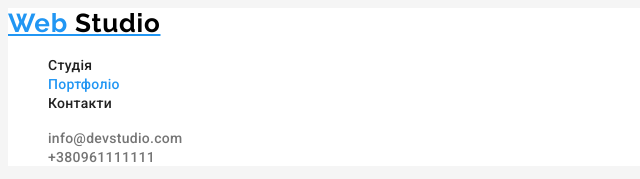
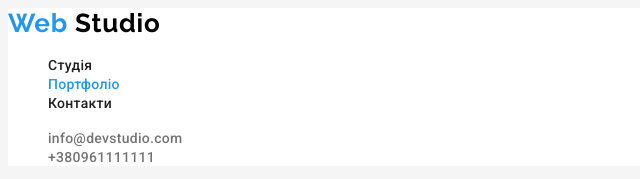
Before and after one commit to alexzhadobko/goit-markup-hw-02, a plain HTML site: page portfolio.html in a window 1280 px wide. Shown: the top 179 px of the page, 0-640 px from the left. Drawn offline with Linux system fonts and the light colour scheme.

Commit message:
Add files via upload

```diff
--- a/portfolio.html
+++ b/portfolio.html
@@ -16,7 +16,7 @@
   <body class="body">
     <header class="header">
       <nav class="header-nav">
-        <a class="header-logo" href="index.html">Web
+        <a class="link header-logo" href="index.html">Web
           <span class="header-logo-studio">Studio</span></a
         >
         <ul class="list header-menu">
```
Also changed, not shown: 1 other file.
